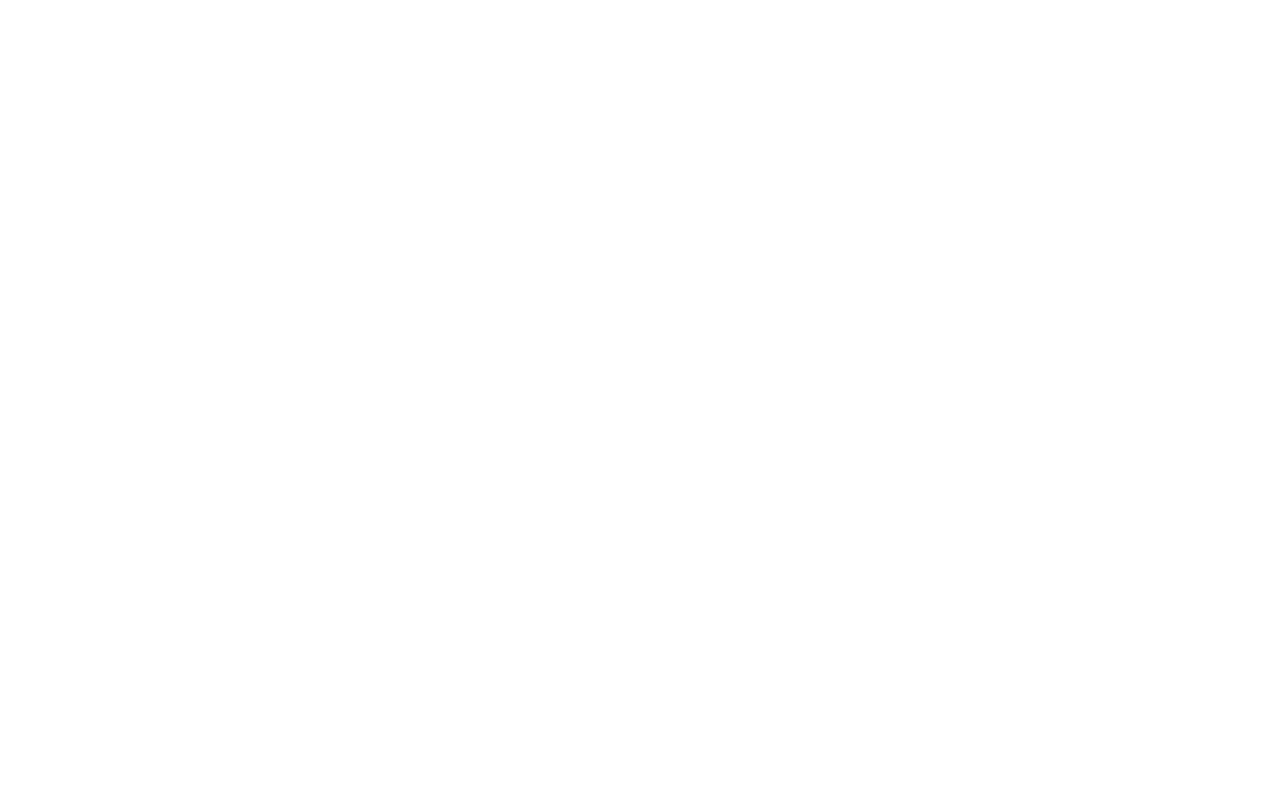
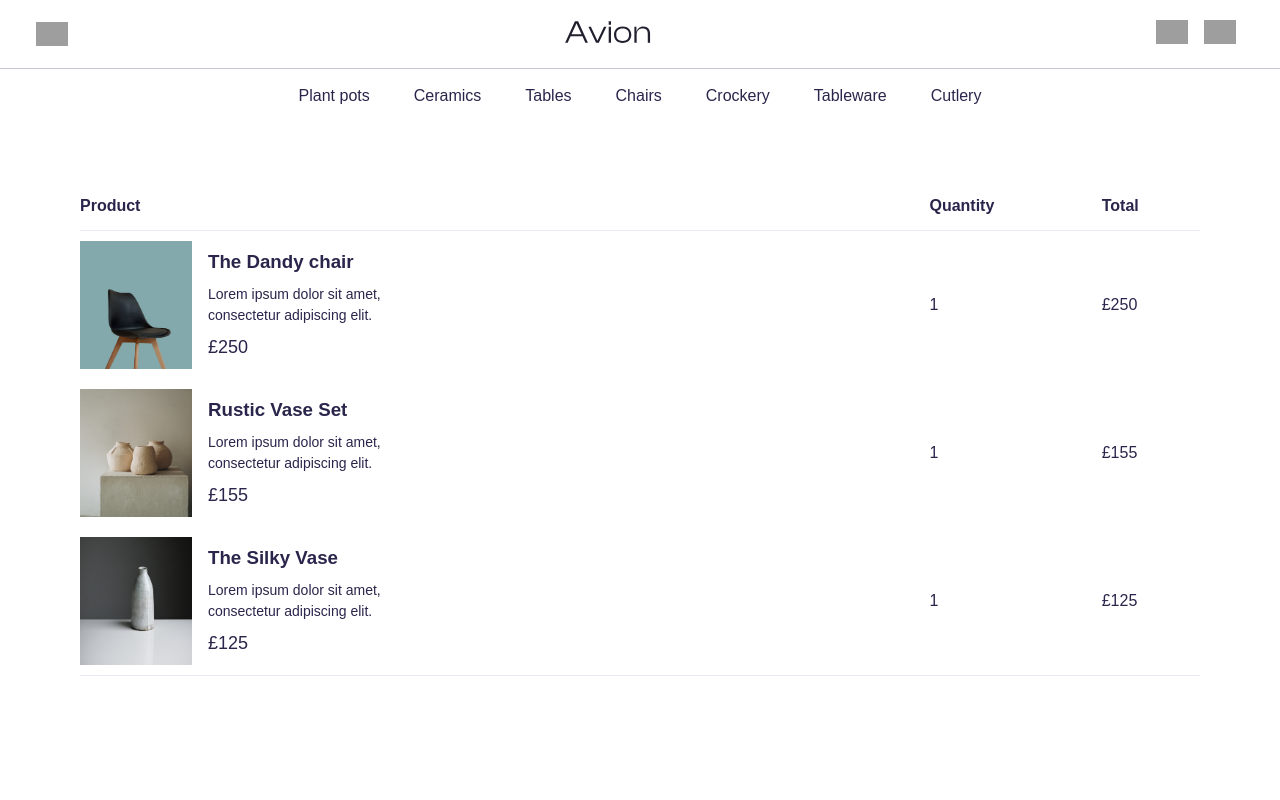
Before and after one commit to gkartsivadze/furniture_advanced, a React (Vite) app: page /cart in a window 1280 px wide. Before the commit this address had no page. Shown: the top 800 px of the page. Built offline with nearby package versions, Linux system fonts and the light colour scheme; grey boxes are pictures that could not be loaded; a web font is replaced by a local one.

Commit message:
Minor fixes. Styled cart table

```diff
--- a/src/components/Hero.jsx
+++ b/src/components/Hero.jsx
@@ -1,6 +1,7 @@
 import { useEffect } from 'react';
 import chairImg from '../../public/chair-thumb.png'
 import useResize from '../hook/useResize';
+import { Link } from 'react-router-dom';
 
 export default function Hero() {
     const [width] = useResize();
@@ -8,7 +9,7 @@
         <div id="hero">
             <div className='left'>
                 <h2>The furniture brand for the future, with timeless designs</h2>
-                <button className='btn btn_trans'>View collection</button>
+                <Link to={"cart"} className='btn btn_trans'>View collection</Link>
                 <p className='bl'>
                     A new era in eco friendly furniture with Avelon, the French luxury retail brand
                     with nice fonts, tasteful colors and a beautiful way to display things digitally
--- a/src/directions/CollectionPage/CollectionItem.jsx
+++ b/src/directions/CartPage/CartItem.jsx
@@ -1,10 +1,10 @@
-export default function CollectionItem({ data }) {
+export default function CartItem({ data }) {
     return (
         <tr>
             <td>
                 <img src={data.image} alt="" />
                 <h3>{data.name}</h3>
-                <p className="bs">Bla bla bla</p>
+                <p className="bs">Lorem ipsum dolor sit amet, consectetur adipiscing elit.</p>
                 <p className="bl">£{data.price}</p>
             </td>
             <td>1</td>
--- /dev/null
+++ b/src/directions/CartPage/CartPage.jsx
@@ -0,0 +1,12 @@
+import CartSection from "./CartSection";
+
+import "../../styling/cart.scss"
+
+export default function CartPage() {
+    return (
+        <main>
+            <h1>Your shopping cart</h1>
+            <CartSection />
+        </main>
+    )
+};
--- /dev/null
+++ b/src/directions/CartPage/CartSection.jsx
@@ -0,0 +1,24 @@
+import CartItem from "./CartItem"
+
+import { products } from "../../data/featuredData.json"
+
+export default function CartSection() {
+    return (
+        <section id="cart_section">
+            <table>
+                <thead>
+                    <tr>
+                        <th>Product</th>
+                        <th>Quantity</th>
+                        <th>Total</th>
+                    </tr>
+                </thead>
+                <tbody>
+                    <CartItem  data={products[0]} />
+                    <CartItem  data={products[1]} />
+                    <CartItem  data={products[2]} />
+                </tbody>
+            </table>
+        </section>
+    )
+};
--- a/src/directions/CollectionPage/CollectionPage.jsx
+++ /dev/null
@@ -1,10 +0,0 @@
-import CollectionSection from "./CollectionSection";
-
-export default function CollectionPage(params) {
-    return (
-        <main>
-            <h1>Your shopping cart</h1>
-            <CollectionSection />
-        </main>
-    )
-};
--- a/src/directions/CollectionPage/CollectionSection.jsx
+++ /dev/null
@@ -1,22 +0,0 @@
-import CollectionItem from "./CollectionItem"
-
-import { products } from "../../data/featuredData.json"
-
-export default function CollectionSection() {
-    return (
-        <section id="collection_section">
-            <table>
-                <thead>
-                    <tr>
-                        <td>Product</td>
-                        <td>Quantity</td>
-                        <td>Total</td>
-                    </tr>
-                </thead>
-                <tbody>
-                    <CollectionItem  data={products[0]} />
-                </tbody>
-            </table>
-        </section>
-    )
-};
--- a/src/main.jsx
+++ b/src/main.jsx
@@ -6,7 +6,7 @@
 import Home from './directions/Homepage/Home.jsx'
 import ProductPage from './directions/ProductPage/ProductPage.jsx'
 import AboutPage from './directions/AboutPage/AboutPage.jsx'
-import CollectionPage from './directions/CollectionPage/CollectionPage.jsx'
+import CartPage from './directions/CartPage/CartPage.jsx'
 
 import './styling/index.scss'
 
@@ -29,7 +29,7 @@
           <Route index element={<Home />} />
           <Route path="product_page/:productId" element={<ProductPage />} />
           <Route path="about" element={<AboutPage />} />
-          <Route path="collection" element={<CollectionPage />} />
+          <Route path="cart" element={<CartPage />} />
         </Route>
       </Routes>
     </BrowserRouter>
--- a/src/styling/about.scss
+++ b/src/styling/about.scss
@@ -6,26 +6,3 @@
         width: min(44rem, 100%);
     }
 }
-
-#collection_section {
-    table {
-        width: 100%;
-        tbody {
-            td {
-                padding-block: 0.5rem;
-                &:nth-of-type(1) {
-                    display: grid;
-                    grid-template-rows: repeat(3, 1fr);
-                    grid-template-columns: auto 1fr;
-                    column-gap: 1rem;
-                    align-items: center;
-                    img {
-                        width: 7rem;
-                        height: 8rem;
-                        grid-row: 1 / 4;
-                    }
-                }
-            }
-        }
-    }
-}
--- /dev/null
+++ b/src/styling/cart.scss
@@ -0,0 +1,34 @@
+#cart_section {
+    table {
+        width: 100%;
+
+        border-collapse: collapse;
+        tbody {
+            border-block: 1px solid var(--border-grey);
+        }
+        th {
+            height: 3rem;
+            text-align: left;
+        }
+        tbody {
+            td {
+                padding-block: 0.625rem;
+                &:nth-of-type(1) {
+                    display: grid;
+                    grid-template-rows: repeat(3, 1fr);
+                    grid-template-columns: auto 1fr;
+                    column-gap: 1rem;
+                    align-items: center;
+                    img {
+                        width: 7rem;
+                        height: 8rem;
+                        grid-row: 1 / 4;
+                    }
+                    .bs {
+                        max-width: 12rem;
+                    }
+                }
+            }
+        }
+    }
+}
--- a/src/styling/index.scss
+++ b/src/styling/index.scss
@@ -278,7 +278,7 @@
     .difference_section {
         .flex_list {
             flex-wrap: wrap;
-            justify-content: center;
+            justify-content: space-evenly;
         }
     }
 }
```
